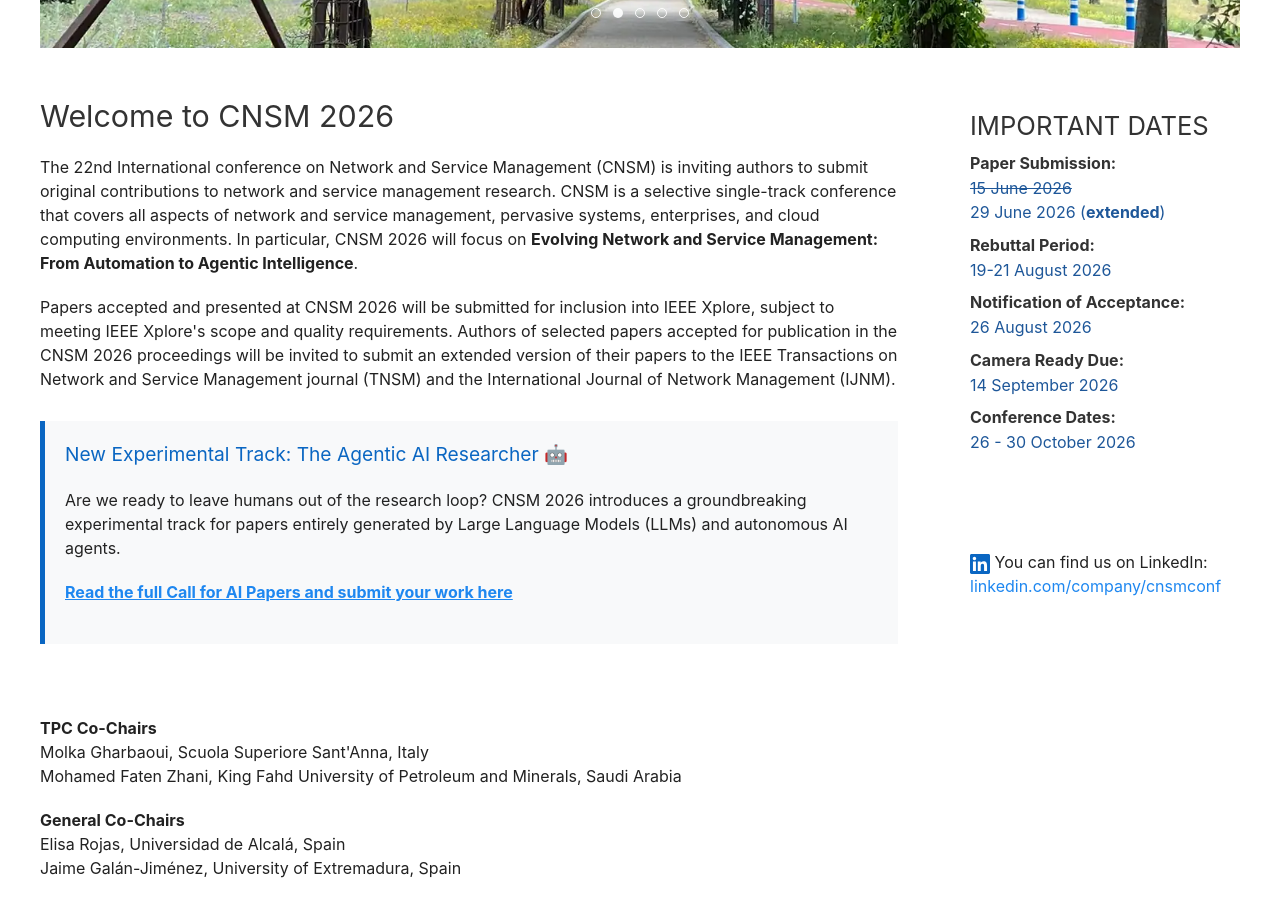
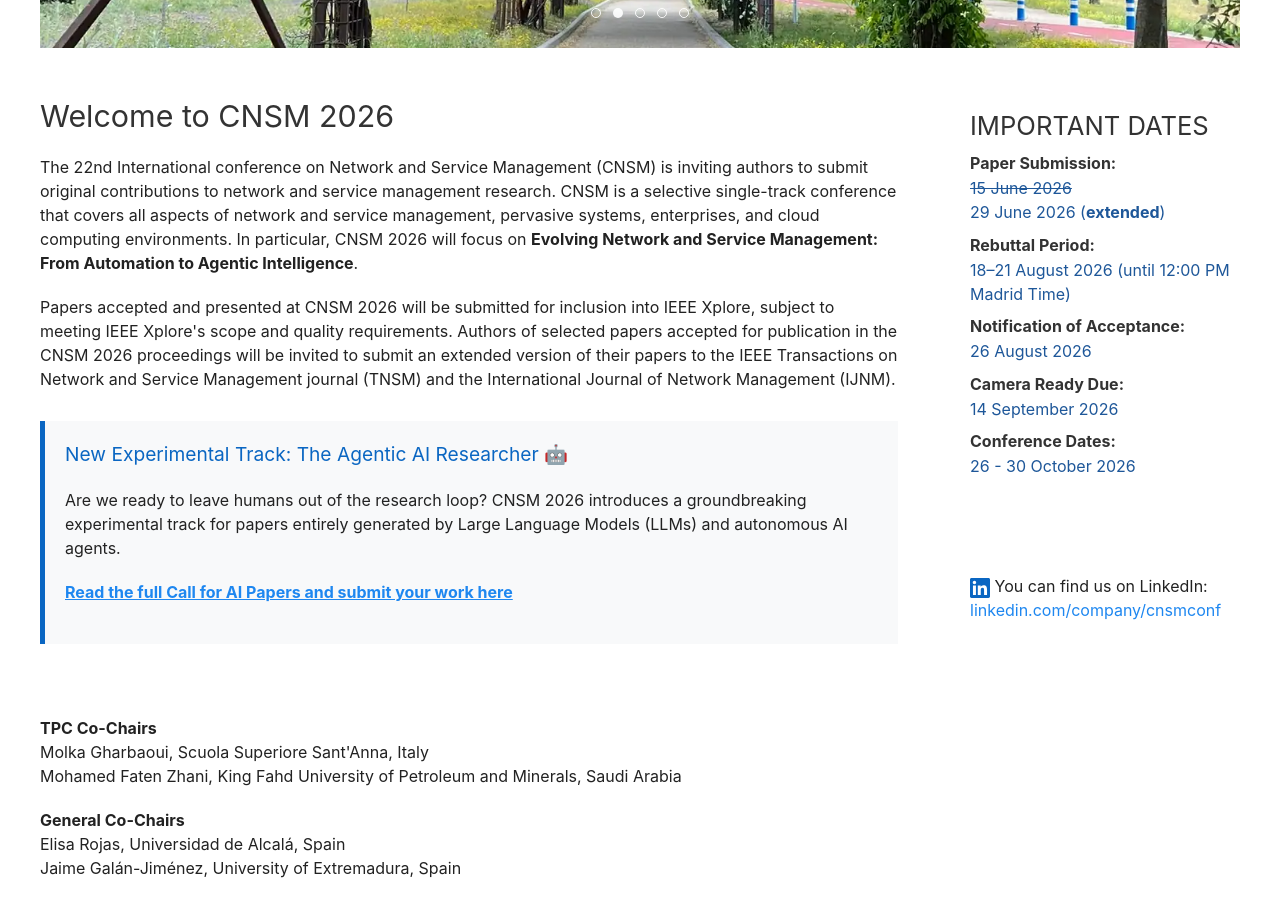
Before and after one commit to stuartclayman/cnsm-2026-website, a Jekyll site: the page built from index.html, in a window 1280 px wide and 900 px high, scrolled down 561 px. Built offline with Jekyll 4.4.1, drawn with Linux system fonts in a browser that asks for light colours; nearby versions of some CDN libraries.

Commit message:
Adjust rebuttal dates.

```diff
--- a/cfp.html
+++ b/cfp.html
@@ -11,7 +11,7 @@ title: Call for Papers
           <p>
             <!-- <strong>Paper Registration</strong>: 16 July 2023<br> -->
             <strong>Paper Submission</strong>: <s>15 June 2026</s>  29 June 2026 (<b>extended</b>)<br>
-            <strong>Rebuttal Period</strong>: 19-21 August 2026<br>
+            <strong>Rebuttal Period</strong>: <b>18–21 August 2026 (<i>until 12:00 PM Madrid Time</i>)</b><br>
             <strong>Acceptance Notification</strong>: 26 August 2026<br>
             <strong>Camera Ready</strong>: 14 September 2026<br>
             <strong>Conference</strong>: 26 - 30 October 2026
--- a/index.html
+++ b/index.html
@@ -64,7 +64,7 @@ title: Home
         29 June 2026 (<b>extended</b>)</span>
 
         <h5>Rebuttal Period:</h5>
-        <span class="cn-blue">19-21 August 2026</span>
+        <span class="cn-blue"> 18–21 August 2026 (until 12:00 PM Madrid Time)</span>
 
         <h5>Notification of Acceptance:</h5>
         <span class="cn-blue">26 August 2026</span>
```
